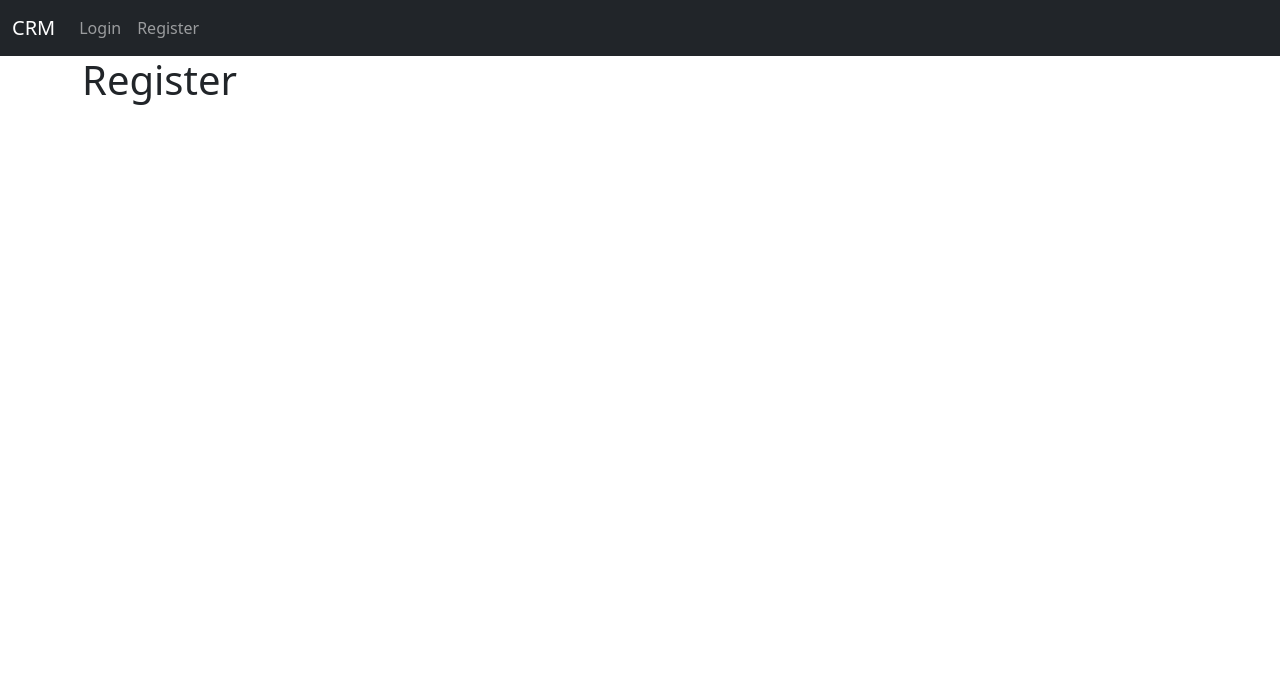
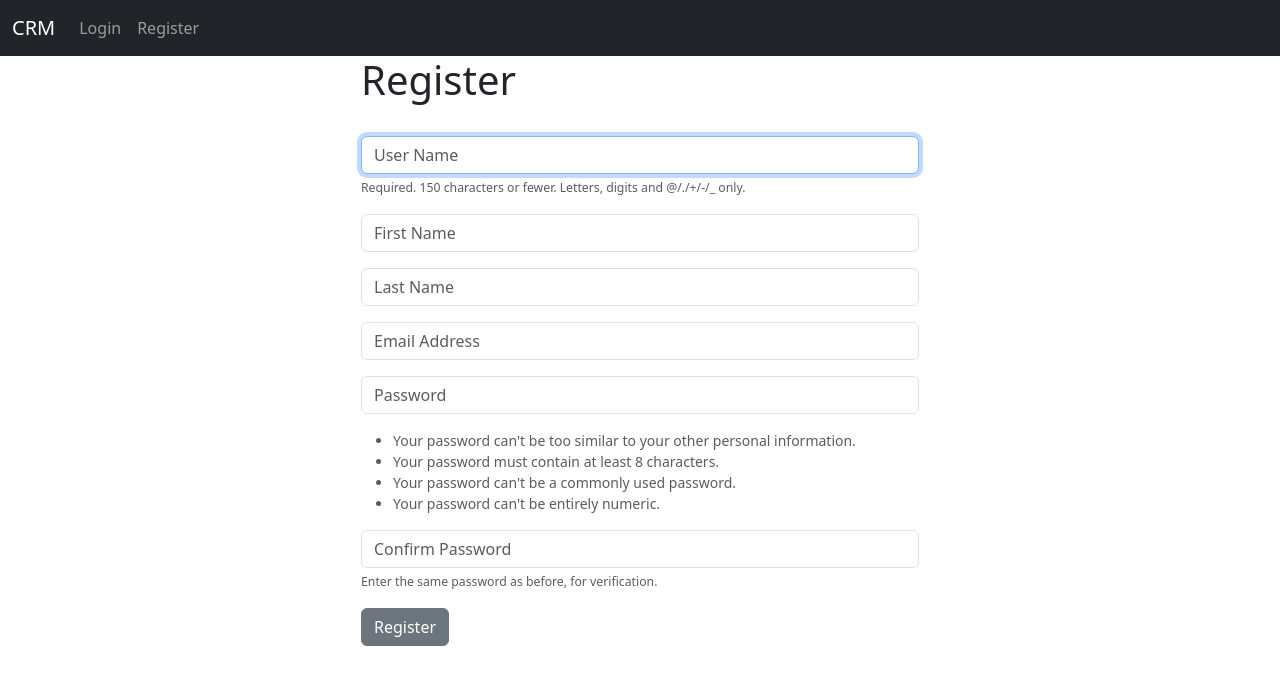
Before and after one commit to Kaviyarsan2004/Project_CRM, a Django app: page /register/ in a window 1280 px wide. Shown: the top 685 px of the page. Run offline with Django 5.2, Linux system fonts and the light colour scheme.

Commit message:
added Register users

```diff
--- a/website/forms.py
+++ b/website/forms.py
@@ -1,17 +1,20 @@
 from django.contrib.auth.forms import UserCreationForm
 from django.contrib.auth.models import User
 from django import forms
+# from .models import Record
 
 class SignUpForm(UserCreationForm):
-    email=forms.EmailField(label="", widget=forms.TextInput(attrs={'class':'form-control','placeholder':'Email Address'}))
-    first_name=forms.CharField(label="",max_length=50, widget=forms.TextInput(attrs={'class':'form-control','placeholder':'First_name'}))
-    last_name=forms.CharField(label="",max_length=50, widget=forms.TextInput(attrs={'class':'form-control','placeholder':'Last_name'}))
+	email = forms.EmailField(label="", widget=forms.TextInput(attrs={'class':'form-control', 'placeholder':'Email Address'}))
+	first_name = forms.CharField(label="", max_length=100, widget=forms.TextInput(attrs={'class':'form-control', 'placeholder':'First Name'}))
+	last_name = forms.CharField(label="", max_length=100, widget=forms.TextInput(attrs={'class':'form-control', 'placeholder':'Last Name'}))
 
-class meat:
-    model=user
-    field=('username','first_name','last_name','email','password1','password2')
 
-def __init__(self, *args, **kwargs):
+	class Meta:
+		model = User
+		fields = ('username', 'first_name', 'last_name', 'email', 'password1', 'password2')
+
+
+	def __init__(self, *args, **kwargs):
 		super(SignUpForm, self).__init__(*args, **kwargs)
 
 		self.fields['username'].widget.attrs['class'] = 'form-control'
@@ -28,3 +31,21 @@ def __init__(self, *args, **kwargs):
 		self.fields['password2'].widget.attrs['placeholder'] = 'Confirm Password'
 		self.fields['password2'].label = ''
 		self.fields['password2'].help_text = '<span class="form-text text-muted"><small>Enter the same password as before, for verification.</small></span>'
+
+
+
+
+# # Create Add Record Form
+# class AddRecordForm(forms.ModelForm):
+# 	first_name = forms.CharField(required=True, widget=forms.widgets.TextInput(attrs={"placeholder":"First Name", "class":"form-control"}), label="")
+# 	last_name = forms.CharField(required=True, widget=forms.widgets.TextInput(attrs={"placeholder":"Last Name", "class":"form-control"}), label="")
+# 	email = forms.CharField(required=True, widget=forms.widgets.TextInput(attrs={"placeholder":"Email", "class":"form-control"}), label="")
+# 	phone = forms.CharField(required=True, widget=forms.widgets.TextInput(attrs={"placeholder":"Phone", "class":"form-control"}), label="")
+# 	address = forms.CharField(required=True, widget=forms.widgets.TextInput(attrs={"placeholder":"Address", "class":"form-control"}), label="")
+# 	city = forms.CharField(required=True, widget=forms.widgets.TextInput(attrs={"placeholder":"City", "class":"form-control"}), label="")
+# 	state = forms.CharField(required=True, widget=forms.widgets.TextInput(attrs={"placeholder":"State", "class":"form-control"}), label="")
+# 	zipcode = forms.CharField(required=True, widget=forms.widgets.TextInput(attrs={"placeholder":"Zipcode", "class":"form-control"}), label="")
+
+# 	class Meta:
+# 		model = Record
+# 		exclude = ("user",)
--- a/website/templates/home.html
+++ b/website/templates/home.html
@@ -7,7 +7,7 @@
     <div class="col-md-6 offset-md-3">
         <h1>Login</h1><br>
 
-        <form method="post" action="{%url 'home'%}">
+        <form method="POST" action="{%url 'home'%}">
             {% csrf_token %}
             <form>
 
--- a/website/templates/register.html
+++ b/website/templates/register.html
@@ -1,4 +1,22 @@
 {% extends 'base.html' %}
 {% block content %}
-<h1>Register</h1>
+<div class="col-md-6 offset-md-3">
+    <h1>Register</h1><br>
+    <form method="POST" action="">
+        {% csrf_token %}
+        {{ form.as_p }}
+        {%if form.errors %}
+          <div class="alert alert-warning alert-dismissible fade show" role="alert">
+            {%for field in form %}
+              {% if field.errors %}
+                {{field.errors}}
+              {% endif %}
+            {% endfor %}
+          <button type="button" class="btn-close" data-bs-dismiss="alert" aria-label="Close"></button>
+        </div>
+        {% endif %}
+
+        <button type="submit" class="btn btn-secondary">Register</button>
+    </form>
+</div>
 {% endblock %}
--- a/website/views.py
+++ b/website/views.py
@@ -1,6 +1,7 @@
 from django.shortcuts import render, redirect
 from django.contrib.auth import authenticate, login, logout
 from django.contrib import messages
+from .forms import SignUpForm
 
 def home(request):
     # Check is the user loging in
@@ -24,4 +25,18 @@ def User_logout(request):
      return redirect('home')
 
 def User_register(request):
-  return render(request,'register.html',{})
+    if request.method=='POST':
+      form=SignUpForm(request.POST)
+      if form.is_valid():
+        form.save()
+        #authenticate and login
+        username =form.cleaned_data['username']
+        password1=form.cleaned_data['password1']
+        user=authenticate(username=username,password=password1)
+        login(request,user)
+        messages.success(request,'Succesfully Registered!!')
+        return redirect('home')
+    else:
+        form=SignUpForm()
+        return render(request,'register.html',{'form':form})
+    return render(request,'register.html',{'form':form})
```
